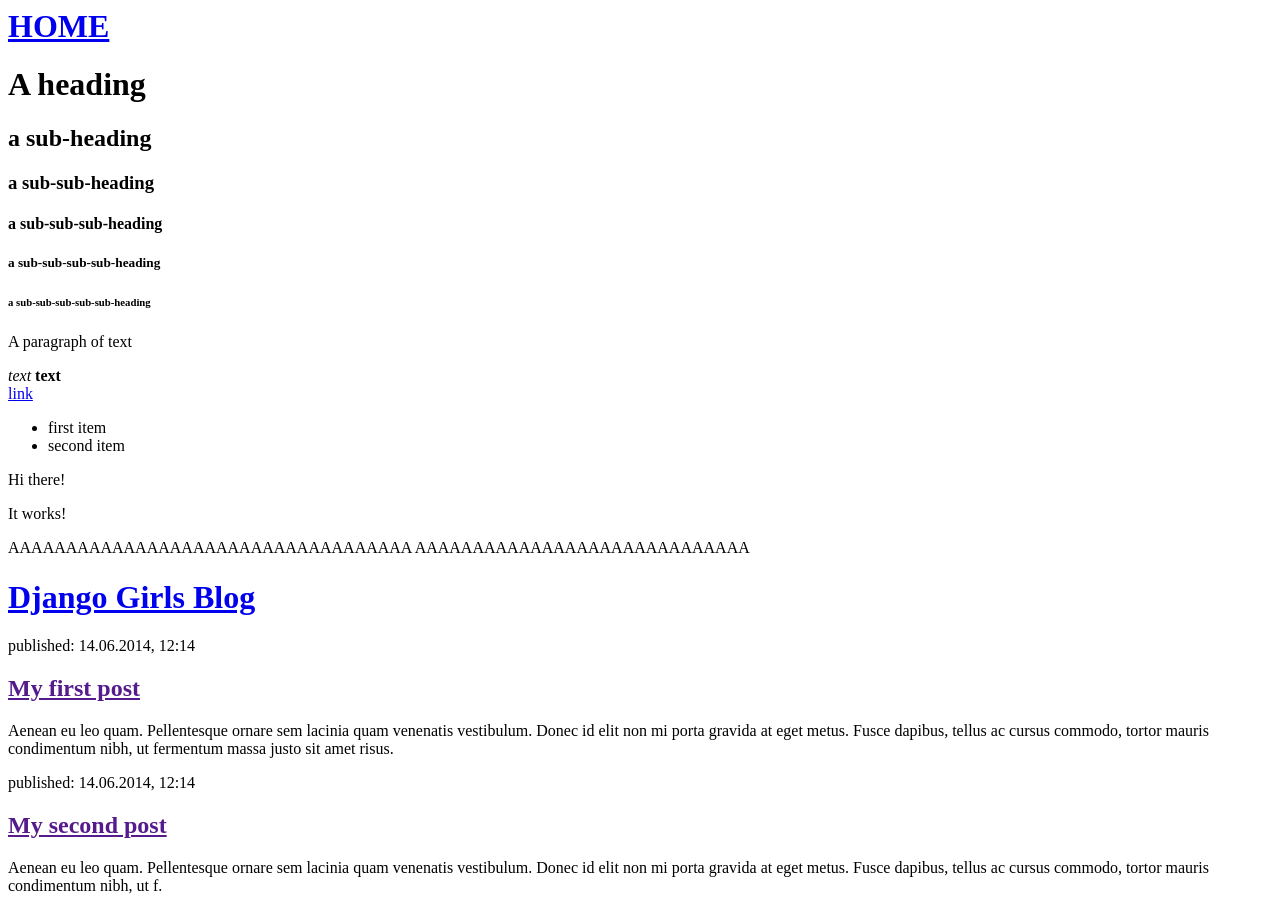
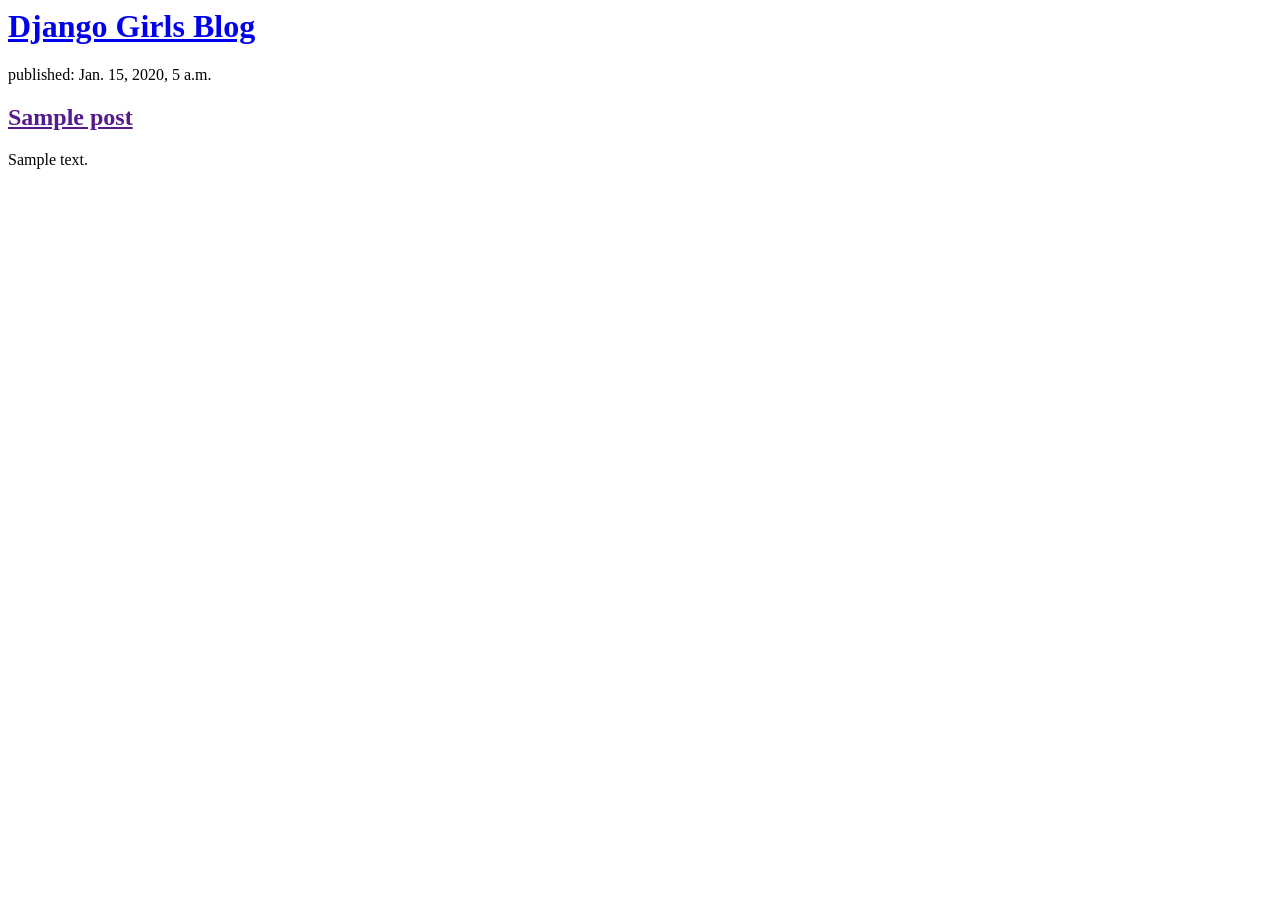
Before and after one commit to LeilaMe1/my-first-blog, a Django app: template blog/templates/blog/post_list.html in a window 1280 px wide. After the commit the page ends 169 px from the top, so only its background shows below. Run offline with Django 3.2, Linux system fonts and the light colour scheme; the template is opened without the code that fills it: values that come from a table or form of the project are taken from there, others are empty; tables that the repository leaves empty hold one stand-in row (values such as "Sample post").

Commit message:
Modified templates to display ports from database.

```diff
--- a/blog/templates/blog/post_list.html
+++ b/blog/templates/blog/post_list.html
@@ -1,48 +1,13 @@
 <html>
-    <head>
-        <title>Leila's blog</title>
-    </head>
-    <body>
+    <div>
+        <h1><a href="/">Django Girls Blog</a></h1>
+    </div>
+
+    {% for post in posts %}
         <div>
-            <h1><a href="/">HOME</a></h1>
+            <p>published: {{ post.published_date }}</p>
+            <h2><a href="">{{ post.title }}</a></h2>
+            <p>{{ post.text|linebreaksbr }}</p>
         </div>
-    </body>
-    <h1>                       A heading</h1>
-    <h2>                    a sub-heading</h2>
-    <h3>                 a sub-sub-heading</h3>
-    <h4>              a sub-sub-sub-heading</h4>
-    <h5>           a sub-sub-sub-sub-heading</h5>
-    <h6>        a sub-sub-sub-sub-sub-heading</h6>
-    <p>A paragraph of text</p>
-    <em>text</em>
-    <strong>text</strong>
-    <br>
-    <a
-        href="https://apsva.us">link</a>
-    <ul><li>first item</li><li>second item</li></ul>
-    <div></div>
-    <body>
-        <p>Hi there!</P>
-        <p>It works!</p>
-        <p>AAAAAAAAAAAAAAAAAAAAAAAAAAAAAAAAAAA
-
-        AAAAAAAAAAAAAAAAAAAAAAAAAAAAA</p>
-    </body>
-    <body>
-        <div>
-            <h1><a href="/">Django Girls Blog</a></h1>
-        </div>
-
-        <div>
-            <p>published: 14.06.2014, 12:14</p>
-            <h2><a href="">My first post</a></h2>
-            <p>Aenean eu leo quam. Pellentesque ornare sem lacinia quam venenatis vestibulum. Donec id elit non mi porta gravida at eget metus. Fusce dapibus, tellus ac cursus commodo, tortor mauris condimentum nibh, ut fermentum massa justo sit amet risus.</p>
-        </div>
-
-        <div>
-            <p>published: 14.06.2014, 12:14</p>
-            <h2><a href="">My second post</a></h2>
-            <p>Aenean eu leo quam. Pellentesque ornare sem lacinia quam venenatis vestibulum. Donec id elit non mi porta gravida at eget metus. Fusce dapibus, tellus ac cursus commodo, tortor mauris condimentum nibh, ut f.</p>
-        </div>
-    </body>
+    {% endfor %}
 </html>
--- a/blog/views.py
+++ b/blog/views.py
@@ -1,5 +1,7 @@
 from django.shortcuts import render
-
+from django.utils import timezone
+from .models import Post
 # Create your views here.
 def post_list(request):
-    return render(request, 'blog/post_list.html', {})
+    posts = Post.objects.filter(published_date__lte=timezone.now()).order_by('published_date')
+    return render(request, 'blog/post_list.html', {'posts':posts})
```
Also changed, not shown: 1 other file.
